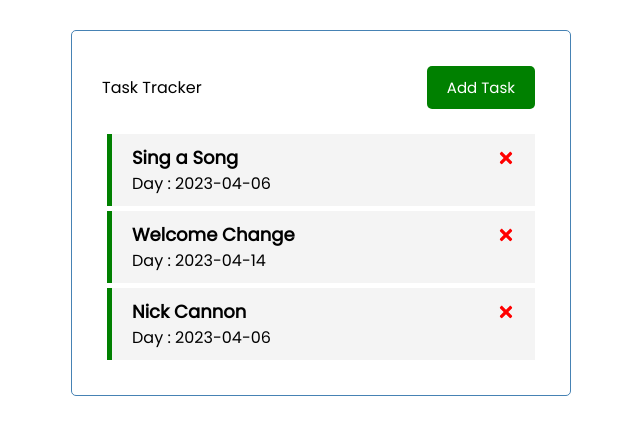
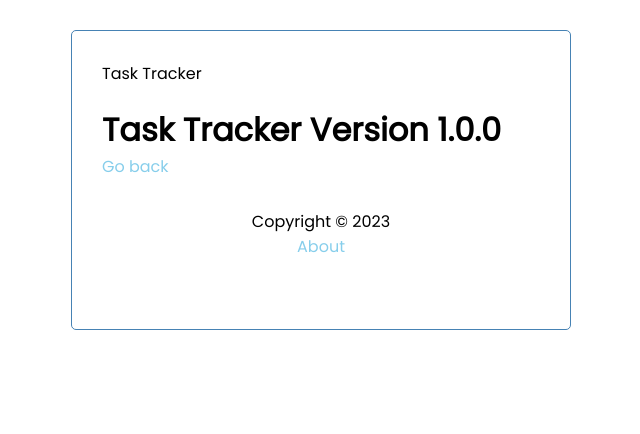
Before and after one commit to GHOST-Aram/my-first-react-app, a React (Create React App) app: page /about in a window 1280 px wide. Shown: the top 434 px of the page, without its empty margins (319-959 px from the left). Built offline with nearby package versions, Linux system fonts and the light colour scheme; data requests are answered from the project's data file.

Commit message:
feat: Set routes

```diff
--- a/db.json
+++ b/db.json
@@ -17,6 +17,12 @@
       "day": "2023-04-06",
       "reminder": true,
       "id": 8
+    },
+    {
+      "text": "New Task",
+      "day": "2023-04-13",
+      "reminder": false,
+      "id": 9
     }
   ]
 }
--- a/src/App.js
+++ b/src/App.js
@@ -1,4 +1,7 @@
 import './App.css';
+import { About } from './components/about';
+import { BrowserRouter as Router, Route, Routes } from 'react-router-dom'
+import { Footer } from './components/footer';
 import { Header } from './components/header'
 import { Tasks } from './components/tasks';
 import { fetchData, fetchTask }  from "./data/data"
@@ -80,16 +83,28 @@ const App = () => {
     getTasks()
   }, [])
 return (
+  <Router>
     <div className="container">
       <Header title = 'Task Tracker' onAdd = {() => setTaskForm(!taskForm)} showTaskForm = {taskForm}/>
+      <Routes>
+        <Route exact path='/' Component={
+          (props) =>(
+          <>
             {taskForm && <TaskForm onSave ={saveTask}/>}
-    {/* Render Conditionally based on state of Array - Empty / not empty */}
             {
+            // {/* Render Conditionally based on state of Array - Empty / not empty */}
             tasks.length > 0 ?
             <Tasks tasks = {tasks} onDelete = {deleteTask} onToggle = {toggleReminder}/>
             : <h1>No Tasks to Display</h1>
             }
+          </>
+          )
+          }/>
+        <Route path='/about' Component={About}/>
+      </Routes>
+      <Footer />
     </div>
+  </Router>
   );
 }
 
--- /dev/null
+++ b/src/components/about.js
@@ -0,0 +1,10 @@
+import { Link } from 'react-router-dom'
+
+export const About = () => {
+  return (
+    <div>
+        <h1>Task Tracker Version 1.0.0</h1>
+        <Link to="/">Go back</Link>
+    </div>
+  )
+}
--- /dev/null
+++ b/src/components/footer.js
@@ -0,0 +1,10 @@
+import { Link } from 'react-router-dom'
+
+export const Footer = () => {
+  return (
+    <footer>
+        <p>Copyright &copy; {new Date().getFullYear()}</p>
+        <Link to='about'>About</Link>
+ </footer>
+  )
+}
--- a/src/components/header.js
+++ b/src/components/header.js
@@ -1,15 +1,19 @@
 import React from 'react'
 import PropTypes from 'prop-types'
 import { Button } from './button'
+import { useLocation } from 'react-router-dom'
 
 
 export const Header = ({title, onAdd, showTaskForm}) => {
-
+    const location = useLocation()
     return (
         <header className='header'>
             {title}
-            <Button color = {showTaskForm ? 'orangered' : 'green'}
+            {
+                // Render button only if loaction is home
+                location.pathname === '/' && <Button color = {showTaskForm ? 'orangered' : 'green'}
             text = {showTaskForm ? 'Close' : 'Add Task'} onClick = {onAdd}/>
+            }
         </header>
     )
 }
--- a/src/index.css
+++ b/src/index.css
@@ -4,6 +4,11 @@
   box-sizing: border-box;
   margin: 0;
   padding: 0;
+}
+
+a{
+  text-decoration: none;
+  color: skyblue;
 }
 
 body {
```
Lines whose indentation alone changed are shown as unchanged.
